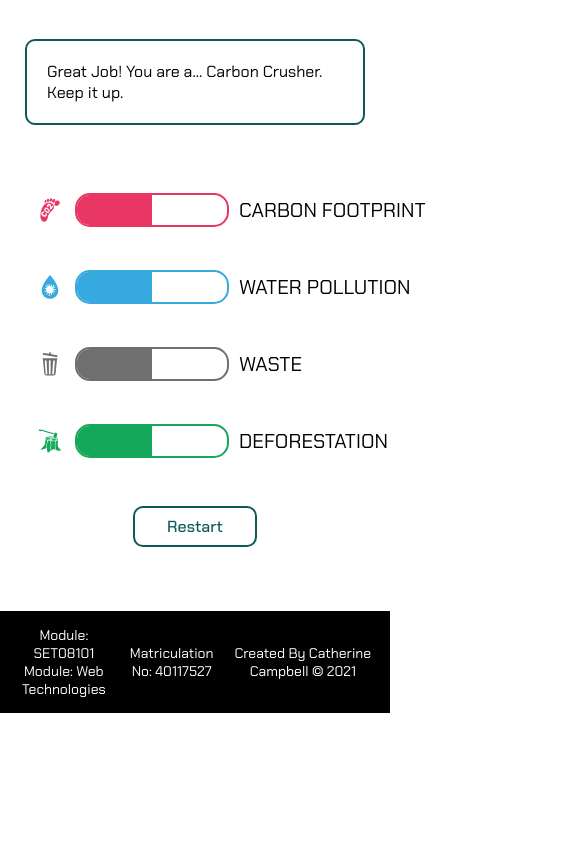
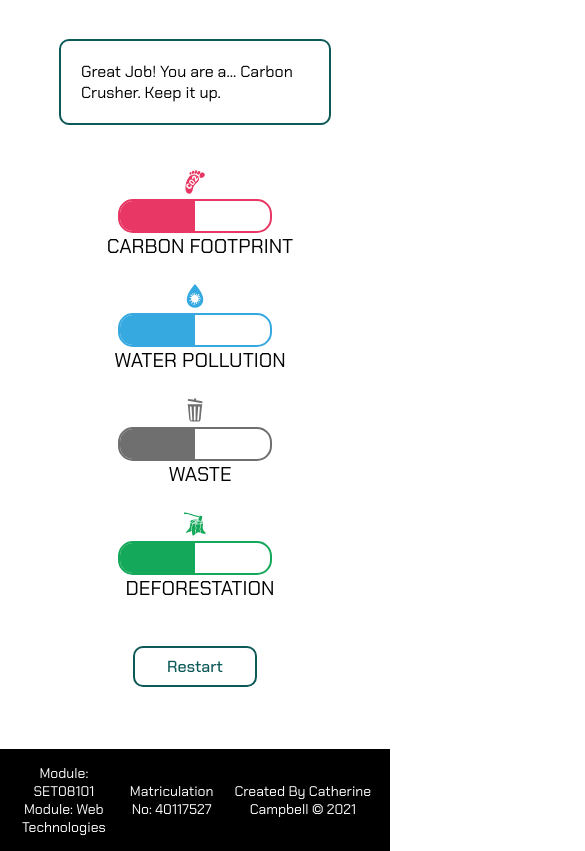
Before and after one commit to CatherineCampbell117/SET08101_Text_Based_Game_Rework, a plain HTML site: page results.html in a window 390 px wide. Shown: the part 131-982 px from the top of the page, 585 px wide, since content can reach past the window. Before the commit the page ends 844 px from the top, so only its background shows below. Drawn offline with Linux system fonts and the light colour scheme.

Commit message:
responsiveness added to results page

```diff
--- a/index.css
+++ b/index.css
@@ -129,6 +129,7 @@ input[type=submit], input[type=reset],  button{
     font-family: 'Chakra Petch', sans-serif;
     font-weight: 500;
     font-size: 1.6rem;
+    margin-bottom: 6em;
 }
 
 input[type=submit], input[type=reset], button:hover{
@@ -143,20 +144,28 @@ input[type=submit], input[type=reset], button:hover{
     margin-bottom: 5vh;
 }
 
-/* Flex arrangement for results pages */
+/* FLEX ARRANGEMENT FOR RESULTS PAGE */
 
 #flexbars_vertical{
-    height: 350px;
     display: flex;
     flex-direction: column;
     justify-content: space-evenly;
-    width: 700px;
-    margin: auto;
+    width: 80%;
+    max-width: 700px;
+    margin: 4em auto 4em auto;
+}
+
+.progressbox_result{
+    display: flex;
 }
 
 .flex_progressbox_result{
     display: flex;
     justify-content: space-between;
+}
+
+.flex_progressbox_result + .flex_progressbox_result{
+    padding-top: 2em;
 }
 
 .centerresult{
@@ -224,6 +233,7 @@ input[type=submit], input[type=reset], button:hover{
 
 #co2barline{
     width: 150px;
+    min-width: 150px;
     height: 3em;
     border-radius: 15px 15px 15px 15px;
     border: 2px solid #E83764;
@@ -237,6 +247,7 @@ input[type=submit], input[type=reset], button:hover{
 
 #waterbarline{
     width: 150px;
+    min-width: 150px;
     height: 3em;
     border-radius: 15px 15px 15px 15px;
     border: 2px solid #36A9E1;
@@ -250,6 +261,7 @@ input[type=submit], input[type=reset], button:hover{
 
 #binbarline{
     width: 150px;
+    min-width: 150px;
     height: 3em;
     border-radius: 15px 15px 15px 15px;
     border: 2px solid #706F6F;
@@ -263,6 +275,7 @@ input[type=submit], input[type=reset], button:hover{
 
 #treebarline{
     width: 150px;
+    min-width: 150px;
     height: 3em;
     border-radius: 15px 15px 15px 15px;
     border: 2px solid #14A85A;
@@ -310,10 +323,6 @@ figure.polaroid{
     box-shadow: 0 4px 8px 0 rgba(0, 0, 0, 0.2), 0 6px 20px 0 rgba(0, 0, 0, 0.19);
 }
 
-/* .polaroid.flex_item_two{
-    margin-left: 4em;
-} */
-
 figcaption.txtcontainer{
     font-family: 'Chakra Petch', sans-serif;
     font-weight: 400;
@@ -331,7 +340,6 @@ figcaption.txtcontainer{
     flex-wrap: wrap;
     justify-content: center;
     margin-bottom: 6em;
-
 }
 
 .polaroid a{
@@ -342,10 +350,6 @@ figcaption.txtcontainer{
     margin: 4em 0 0 0;
 }
 
-/* .polaroid.flex_item_two{
-    margin: 4em 0 0 0;
-} */
-
 .polaroid:hover{
     transform: scale(1.1); /* (110% zoom)*/
     transition: 0.3s;
@@ -355,6 +359,8 @@ figcaption.txtcontainer{
     display: flex;
     justify-content: space-evenly;
 }
+
+/* FOOTER */
 
 footer{
     background-color: black;
@@ -375,6 +381,8 @@ footer p{
     margin: auto;
 }
 
+/* MEDIA QUERIES */
+
 @media only screen and (max-width: 500px){
     #flexbars{
         width: 100%;
@@ -394,12 +402,6 @@ footer p{
     }
 }
 
-/* @media only screen and (min-width: 800px){
-    .polaroid.flex_item{
-        margin: 0 0 0 4em;
-    }
-} */
-
 @media only screen and (max-width: 800px){
     .fleximages{
         justify-content: center;
@@ -412,15 +414,26 @@ footer p{
     .polaroid.flex_item{
         margin: 3em 0 0 0;
     }
+
+    .progressbox_result{
+        flex-direction: column;
+        justify-content: center;
+        align-items: center;
+    }
+
+    .flex_progressbox_result + .flex_progressbox_result{
+        padding-top: 2em;
+    }
+
+    .flex_progressbox_result{
+        flex-direction: column;
+    }
 }
 
 @media only screen and (min-width: 801px){
     .fleximages{
         justify-content: space-around;
     }
-    /* .polaroid.flex_item_two{
-        margin: 0 0 0 4em;
-    } */
     }
 
 @media only screen and (min-width: 1000px) {
--- a/results.html
+++ b/results.html
@@ -24,13 +24,15 @@
             <h2 class="subtitle">A game for making sustainable choices</h2>
         </header>
 
+        <div class="container">
         <p id="choicetxt">You are a... </p>
+    </div>
 
         <section>
             <div id="flexbars_vertical">
                 <!-- Progress Bars code implemented using W3Schools.com example as basis -->
                 <div class="flex_progressbox_result">
-                    <div class="progressbox">
+                    <div class="progressbox_result">
                         <img class="iconsize" src="icons/carbon_footprint_icon.svg"
                             alt="pink footprint with co2 written inside to symbolise carbon footprint icon">
                         <div id="co2barline" class="myProgress">
@@ -46,7 +48,7 @@
                 </div>
 
                 <div class="flex_progressbox_result">
-                    <div class="progressbox">
+                    <div class="progressbox_result">
                         <img class="iconsize" src="icons/water_pollution_icon.svg"
                             alt="blue waterdrop with bacteria inside to symbolise water pollution icon">
                         <div id="waterbarline" class="myProgress">
@@ -62,7 +64,7 @@
                 </div>
 
                 <div class="flex_progressbox_result">
-                    <div class="progressbox">
+                    <div class="progressbox_result">
                         <img class="iconsize" src="icons/waste_icon.svg" alt="grey bin to symbolise general waste icon">
                         <div id="binbarline" class="myProgress">
                             <div id="binbarcolor" class="bar"></div>
@@ -77,7 +79,7 @@
                 </div>
 
                 <div class="flex_progressbox_result">
-                    <div class="progressbox">
+                    <div class="progressbox_result">
                         <img class="iconsize" src="icons/deforestation_icon.svg"
                             alt="green tree stump with axe in the top to symbolise deforestation icon">
                         <div id="treebarline" class="myProgress">
```
